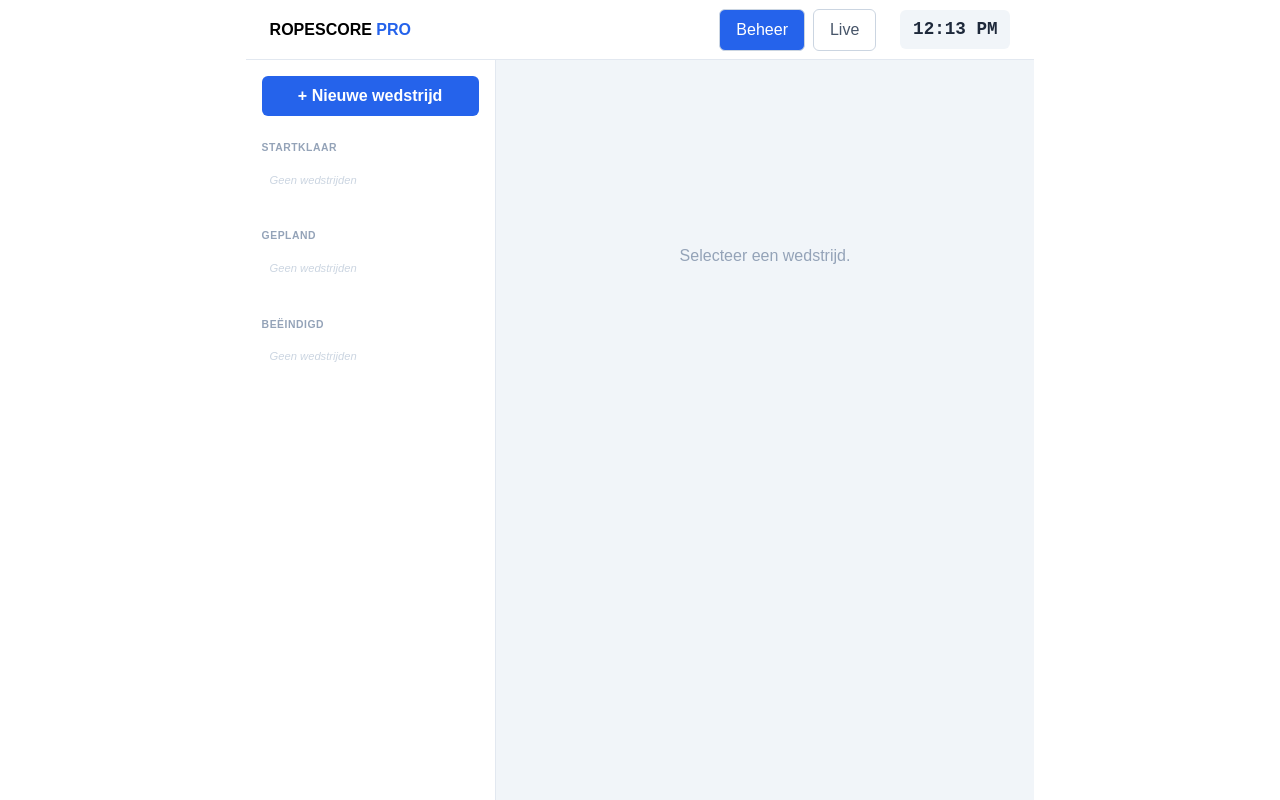
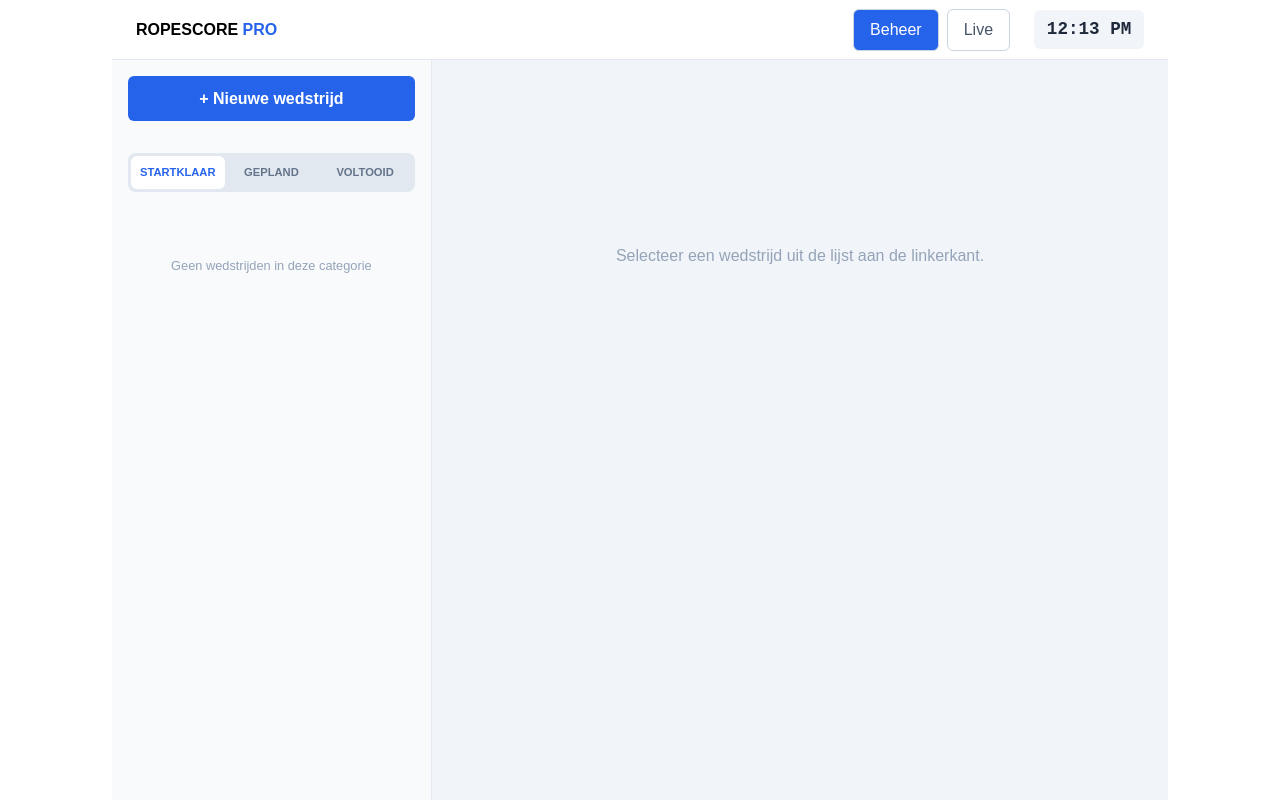
Before and after one commit to tomdemilliano/RopskippingCompetition, a React (Vite) app: page / in a window 1280 px wide. Built offline with nearby package versions, Linux system fonts and the light colour scheme.

Commit message:
layout van overzicht wedstrijden optimaliseren

```diff
--- a/src/App.jsx
+++ b/src/App.jsx
@@ -32,6 +32,7 @@ const App = () => {
   const [searchTerm, setSearchTerm] = useState('');
   const [filterStatus, setFilterStatus] = useState('alle');
   const [currentTime, setCurrentTime] = useState(new Date());
+  const [activeTab, setActiveTab] = useState('startklaar');
 
   // Live State
   const [activeEvent, setActiveEvent] = useState(null);
@@ -395,61 +396,76 @@ const App = () => {
     const isSelected = selectedCompetitionId === c.id;
     const isBezig = c.status === 'bezig';
     const isDone = c.status === 'beëindigd';
-    const statusData = getCompDataStatus(c.id);
 
     return (
       <div key={c.id} onClick={() => setSelectedCompetitionId(c.id)} style={{
-        padding: '0.75rem', borderRadius: '8px', cursor: 'pointer', position: 'relative',
+        padding: '1rem', borderRadius: '8px', cursor: 'pointer', position: 'relative',
         border: '2px solid',
-        borderColor: isBezig ? '#ef4444' : (isSelected ? '#2563eb' : 'transparent'),
-        backgroundColor: isDone ? '#f8fafc' : (isSelected ? '#f0f7ff' : '#fff'),
-        opacity: isDone ? 0.7 : 1,
-        marginBottom: '0.5rem'
+        borderColor: isBezig ? '#ef4444' : (isSelected ? '#2563eb' : (isDone ? '#e2e8f0' : 'transparent')),
+        backgroundColor: isDone ? '#f1f5f9' : (isSelected ? '#f0f7ff' : '#fff'),
+        marginBottom: '0.75rem',
+        transition: 'all 0.2s ease'
       }}>
         <div style={{ display: 'flex', justifyContent: 'space-between', alignItems: 'flex-start' }}>
-            <div style={{ fontWeight: 'bold', fontSize: '0.85rem' }}>{c.name}</div>
+            <div style={{ fontWeight: 'bold', fontSize: '0.9rem', color: isDone ? '#64748b' : '#1e293b' }}>{c.name}</div>
             {isBezig && <span style={styles.badgeLive}>LIVE</span>}
-            {isDone && <span style={styles.badgeDone}>BEËINDIGD</span>}
         </div>
-        <div style={{ fontSize: '0.65rem', color: '#64748b', display: 'flex', alignItems: 'center', gap: '4px', marginTop: '2px' }}>
-            <Calendar size={10}/> {c.date || 'Geen datum'}
+        <div style={{ fontSize: '0.7rem', color: '#64748b', display: 'flex', alignItems: 'center', gap: '4px', marginTop: '4px' }}>
+            <Calendar size={12}/> {c.date || 'Geen datum'}
         </div>
-        <div style={{ fontSize: '0.6rem', color: '#64748b' }}>{c.type}</div>
-        <div style={{ fontSize: '0.6rem', color: statusData.isComplete ? '#10b981' : '#f59e0b', marginTop: '4px', fontWeight: 'bold' }}>
-          {statusData.isComplete ? '✓ Data Compleet' : `! ${statusData.missingCount} leeg`}
-        </div>
+        <div style={{ fontSize: '0.65rem', color: '#94a3b8', marginTop: '2px' }}>{c.type}</div>
       </div>
     );
   };
 
   const renderManagement = () => {
-    // Sorteren en categoriseren van wedstrijden
     const sortedComps = [...competitions].sort((a, b) => new Date(b.date) - new Date(a.date));
 
     const beëindigd = sortedComps.filter(c => c.status === 'beëindigd');
     const overige = sortedComps.filter(c => c.status !== 'beëindigd');
-
     const gepland = overige.filter(c => !getCompDataStatus(c.id).isComplete);
     const startklaar = overige.filter(c => getCompDataStatus(c.id).isComplete);
 
+    const getTabData = () => {
+        if (activeTab === 'startklaar') return startklaar;
+        if (activeTab === 'gepland') return gepland;
+        return beëindigd;
+    };
+
+    const currentList = getTabData();
+
     return (
-      <div style={{ ...styles.layoutGrid, gridTemplateColumns: '250px 1fr' }}>
-          <aside style={{ ...styles.column, overflowY: 'auto' }}>
-            <button style={{ ...styles.btnPrimary, marginBottom: '1rem', justifyContent: 'center' }} onClick={() => setShowAddCompModal(true)}>+ Nieuwe wedstrijd</button>
+      <div style={{ ...styles.layoutGrid, gridTemplateColumns: '320px 1fr' }}>
+          <aside style={{ ...styles.column, overflowY: 'auto', background: '#f8fafc', padding: '1rem' }}>
+            <button style={{ ...styles.btnPrimary, marginBottom: '1.5rem', width: '100%', justifyContent: 'center', height: '45px' }} onClick={() => setShowAddCompModal(true)}>
+                + Nieuwe wedstrijd
+            </button>
 
-            <div style={{ marginBottom: '1.5rem' }}>
-                <div style={{ fontSize: '0.65rem', fontWeight: 900, color: '#94a3b8', marginBottom: '0.5rem', letterSpacing: '0.05em' }}>STARTKLAAR</div>
-                {startklaar.length > 0 ? startklaar.map(renderCompCard) : <div style={{ fontSize: '0.7rem', color: '#cbd5e1', fontStyle: 'italic', padding: '0.5rem' }}>Geen wedstrijden</div>}
+            {/* Tabs navigatie */}
+            <div style={{ display: 'flex', background: '#e2e8f0', padding: '3px', borderRadius: '8px', marginBottom: '1.5rem' }}>
+                <button
+                    onClick={() => setActiveTab('startklaar')}
+                    style={{ flex: 1, border: 'none', padding: '8px 4px', fontSize: '0.7rem', fontWeight: 700, borderRadius: '6px', cursor: 'pointer', background: activeTab === 'startklaar' ? '#fff' : 'transparent', color: activeTab === 'startklaar' ? '#2563eb' : '#64748b' }}>
+                    STARTKLAAR
+                </button>
+                <button
+                    onClick={() => setActiveTab('gepland')}
+                    style={{ flex: 1, border: 'none', padding: '8px 4px', fontSize: '0.7rem', fontWeight: 700, borderRadius: '6px', cursor: 'pointer', background: activeTab === 'gepland' ? '#fff' : 'transparent', color: activeTab === 'gepland' ? '#2563eb' : '#64748b' }}>
+                    GEPLAND
+                </button>
+                <button
+                    onClick={() => setActiveTab('beëindigd')}
+                    style={{ flex: 1, border: 'none', padding: '8px 4px', fontSize: '0.7rem', fontWeight: 700, borderRadius: '6px', cursor: 'pointer', background: activeTab === 'beëindigd' ? '#fff' : 'transparent', color: activeTab === 'beëindigd' ? '#2563eb' : '#64748b' }}>
+                    VOLTOOID
+                </button>
             </div>
 
-            <div style={{ marginBottom: '1.5rem' }}>
-                <div style={{ fontSize: '0.65rem', fontWeight: 900, color: '#94a3b8', marginBottom: '0.5rem', letterSpacing: '0.05em' }}>GEPLAND</div>
-                {gepland.length > 0 ? gepland.map(renderCompCard) : <div style={{ fontSize: '0.7rem', color: '#cbd5e1', fontStyle: 'italic', padding: '0.5rem' }}>Geen wedstrijden</div>}
-            </div>
-
-            <div style={{ marginBottom: '1.5rem' }}>
-                <div style={{ fontSize: '0.65rem', fontWeight: 900, color: '#94a3b8', marginBottom: '0.5rem', letterSpacing: '0.05em' }}>BEËINDIGD</div>
-                {beëindigd.length > 0 ? beëindigd.map(renderCompCard) : <div style={{ fontSize: '0.7rem', color: '#cbd5e1', fontStyle: 'italic', padding: '0.5rem' }}>Geen wedstrijden</div>}
+            <div>
+                {currentList.length > 0 ? currentList.map(renderCompCard) : (
+                    <div style={{ textAlign: 'center', padding: '2rem 1rem', color: '#94a3b8', fontSize: '0.8rem' }}>
+                        Geen wedstrijden in deze categorie
+                    </div>
+                )}
             </div>
           </aside>
 
@@ -647,7 +663,7 @@ const App = () => {
                   </div>
                 </div>
               </>
-            ) : <div style={{ textAlign: 'center', padding: '10rem', color: '#94a3b8' }}>Selecteer een wedstrijd.</div>}
+            ) : <div style={{ textAlign: 'center', padding: '10rem', color: '#94a3b8' }}>Selecteer een wedstrijd uit de lijst aan de linkerkant.</div>}
           </main>
       </div>
     );
```
